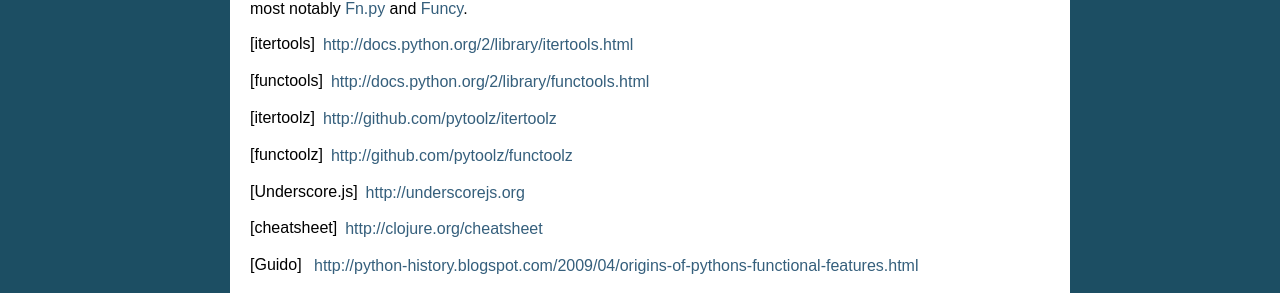
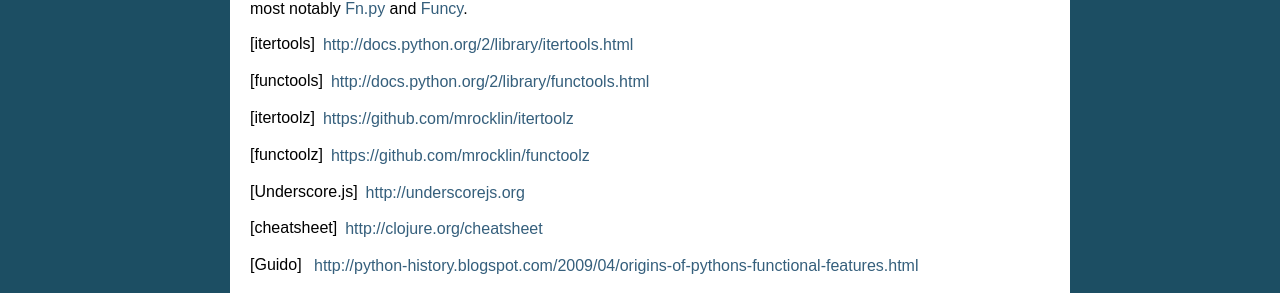
Before and after one commit to pytoolz/toolz, a Sphinx documentation site: the page built from doc/source/heritage.rst, in a window 1280 px wide. Shown: the part 627-920 px from the top of the page. Built offline with Sphinx 7.4.7, drawn with Linux system fonts in a browser that asks for light colours; the version number could not be read and is left out; some of the changed lines change nothing that is shown.

Commit message:
Point to itertoolz and functoolz at mrocklin's GitHub account
These were deleted from the pytoolz GitHub account.

```diff
--- a/doc/source/heritage.rst
+++ b/doc/source/heritage.rst
@@ -41,8 +41,8 @@
 
 .. [itertools] http://docs.python.org/2/library/itertools.html
 .. [functools] http://docs.python.org/2/library/functools.html
-.. [itertoolz] http://github.com/pytoolz/itertoolz
-.. [functoolz] http://github.com/pytoolz/functoolz
+.. [itertoolz] https://github.com/mrocklin/itertoolz
+.. [functoolz] https://github.com/mrocklin/functoolz
 .. [Underscore.js] http://underscorejs.org
 .. [cheatsheet] http://clojure.org/cheatsheet
 .. [Guido] http://python-history.blogspot.com/2009/04/origins-of-pythons-functional-features.html
```
